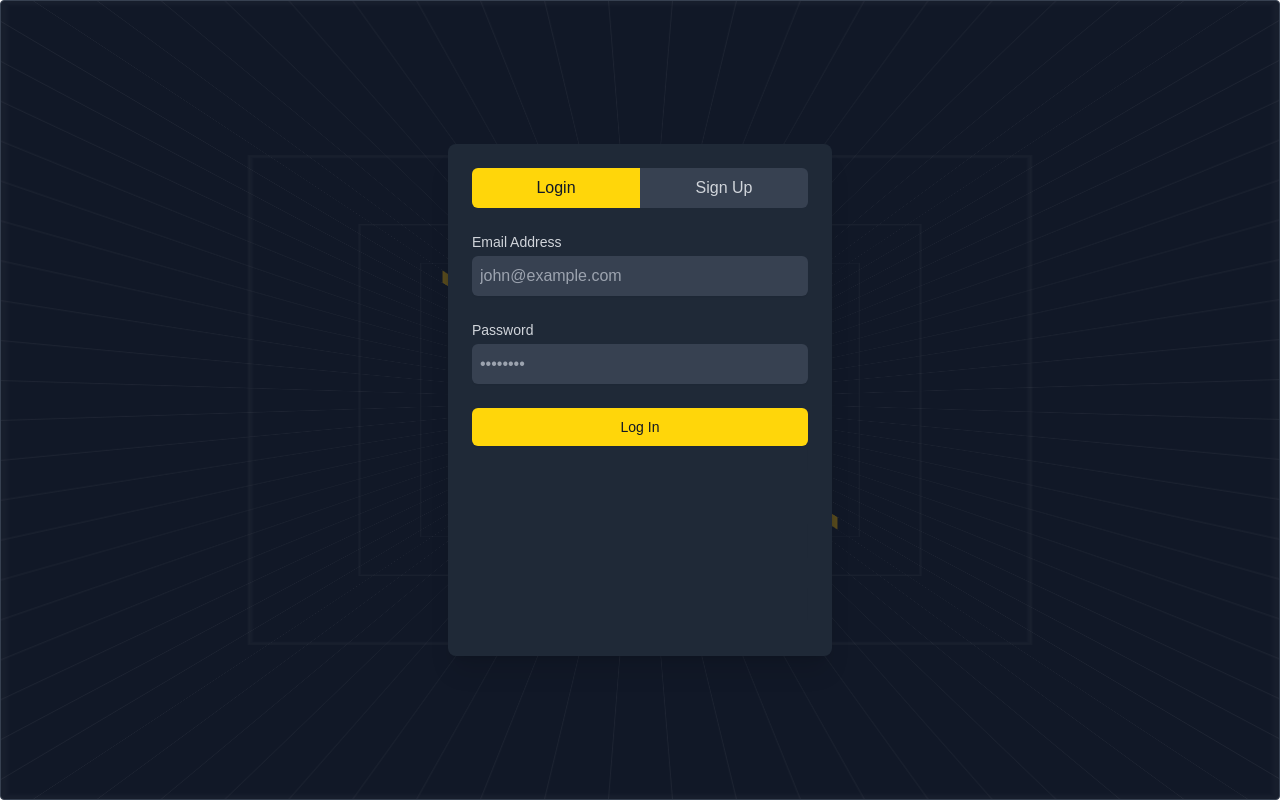
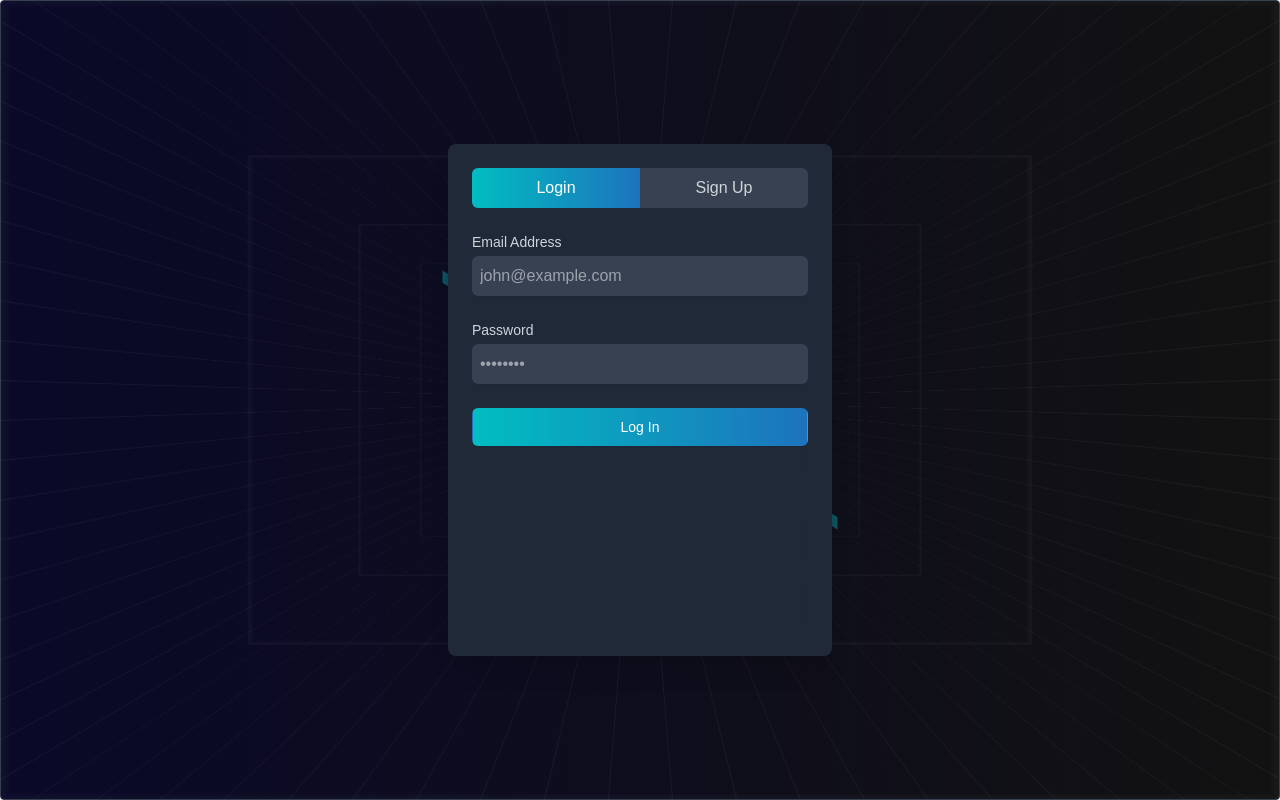
Before and after one commit to ak-1344/InsureFi, a Next.js app: page /auth in a window 1280 px wide. Built offline with nearby package versions, Linux system fonts and the light colour scheme.

Commit message:
modified auth pages

```diff
--- a/src/app/auth/page.tsx
+++ b/src/app/auth/page.tsx
@@ -16,14 +16,14 @@ export default function Home() {
 
 
   return (
-    <WarpBackground className="min-h-screen flex items-center justify-center p-4 bg-gray-900" gridColor="rgba(255, 255, 255, 0.05)">
+    <WarpBackground className="min-h-screen flex items-center justify-center p-4 bg-gradient-to-r from-[#0a0928] to-[#121212]" gridColor="rgba(255, 255, 255, 0.05)">
       <div className="w-full max-w-2xl">
         <div className="bg-gray-800 shadow-xl rounded-lg overflow-hidden">
           <div className="p-6 w-96">
             <div className="flex mb-6">
               <button
                 className={`flex-1 py-2 text-center ${
-                  isLogin ? 'bg-[#ffd60a] text-gray-900' : 'bg-gray-700 text-gray-300'
+                  isLogin ? 'bg-gradient-to-r from-[#01bdc1] to-[#1d73bd] text-white' : 'bg-gray-700 text-gray-300'
                 } rounded-l-md transition-all duration-300`}
                 onClick={() => {setIsLogin(true); }}
               >
@@ -31,7 +31,7 @@ export default function Home() {
               </button>
               <button
                 className={`flex-1 py-2 text-center ${
-                  !isLogin ? 'bg-[#ffd60a] text-gray-900' : 'bg-gray-700 text-gray-300'
+                  !isLogin ? 'bg-gradient-to-r from-[#01bdc1] to-[#1d73bd] text-white' : 'bg-gray-700 text-gray-300'
                 } rounded-r-md transition-all duration-300`}
                 onClick={() => setIsLogin(false)}
               >
--- a/src/app/dashboard/components/wallet-section.tsx
+++ b/src/app/dashboard/components/wallet-section.tsx
@@ -12,7 +12,7 @@ interface WalletSectionProps extends React.HTMLAttributes<HTMLDivElement> {}
 export function WalletSection({ className, ...props }: WalletSectionProps) {
   const [isConnected, setIsConnected] = useState(false)
   const handleConnect = () => {
-    // Implement wallet connection logic here
+
     setIsConnected(true)
   }
 
--- a/src/components/LoginForm.tsx
+++ b/src/components/LoginForm.tsx
@@ -61,7 +61,7 @@ export default function LoginForm() {
           })}
           type="email"
           id="email"
-          className="mt-1 block w-full rounded-md border-gray-600 bg-gray-700 shadow-sm focus:border-[#ffd60a] focus:ring focus:ring-[#ffd60a] focus:ring-opacity-50 text-white p-2"
+          className="mt-1 block w-full rounded-md border-gray-600 bg-gray-700 shadow-sm focus:border-[#01bdc1] focus:ring focus:ring-[#01bdc1] focus:ring-opacity-50 text-white p-2"
           placeholder="john@example.com"
           onChange={(e) => setEmail(e.target.value)}
         />
@@ -76,7 +76,7 @@ export default function LoginForm() {
           {...register('password', { required: 'Password is required' })}
           type="password"
           id="password"
-          className="mt-1 block w-full rounded-md border-gray-600 bg-gray-700 shadow-sm focus:border-[#ffd60a] focus:ring focus:ring-[#ffd60a] focus:ring-opacity-50 text-white p-2"
+          className="mt-1 block w-full rounded-md border-gray-600 bg-gray-700 shadow-sm focus:border-[#01bdc1] focus:ring focus:ring-[#01bdc1] focus:ring-opacity-50 text-white p-2"
           placeholder="••••••••"
           onChange={(e) => setPassword(e.target.value)}
         />
@@ -87,7 +87,7 @@ export default function LoginForm() {
 
       <button
         type="submit"
-        className="w-full py-2 px-4 border border-transparent rounded-md shadow-sm text-sm font-medium text-gray-900 bg-[#ffd60a] hover:bg-[#ffd60a]/90 focus:outline-none focus:ring-2 focus:ring-offset-2 focus:ring-[#ffd60a]"
+        className="w-full py-2 px-4 border border-transparent rounded-md shadow-sm text-sm font-medium text-white bg-gradient-to-r from-[#01bdc1] to-[#1d73bd] hover:bg-[#01bdc1]/90 focus:outline-none focus:ring-2 focus:ring-offset-2 focus:ring-[#01bdc1]"
       >
         Log In
       </button>
--- a/src/components/SignupForm.tsx
+++ b/src/components/SignupForm.tsx
@@ -65,7 +65,7 @@ export default function SignupForm() {
             {...register('firstName', { required: 'First name is required' })}
             type="text"
             id="firstName"
-            className="mt-1 block w-full rounded-md border-gray-600 bg-gray-700 shadow-sm focus:border-[#ffd60a] focus:ring focus:ring-[#ffd60a] focus:ring-opacity-50 text-white p-2"
+            className="mt-1 block w-full rounded-md border-gray-600 bg-gray-700 shadow-sm focus:border-[#01bdc1] focus:ring focus:ring-[#01bdc1] focus:ring-opacity-50 text-white p-2"
             placeholder="John"
             onChange={(e) => setFirstName(e.target.value)}
           />
@@ -81,7 +81,7 @@ export default function SignupForm() {
             {...register('lastName', { required: 'Last name is required' })}
             type="text"
             id="lastName"
-            className="mt-1 block w-full rounded-md border-gray-600 bg-gray-700 shadow-sm focus:border-[#ffd60a] focus:ring focus:ring-[#ffd60a] focus:ring-opacity-50 text-white p-2"
+            className="mt-1 block w-full rounded-md border-gray-600 bg-gray-700 shadow-sm focus:border-[#01bdc1] focus:ring focus:ring-[#01bdc1] focus:ring-opacity-50 text-white p-2"
             placeholder="Doe"
             onChange={(e) => setLastName(e.target.value)}
           />
@@ -99,7 +99,7 @@ export default function SignupForm() {
           {...register('middleName')}
           type="text"
           id="middleName"
-          className="mt-1 block w-full rounded-md border-gray-600 bg-gray-700 shadow-sm focus:border-[#ffd60a] focus:ring focus:ring-[#ffd60a] focus:ring-opacity-50 text-white p-2"
+          className="mt-1 block w-full rounded-md border-gray-600 bg-gray-700 shadow-sm focus:border-[#01bdc1] focus:ring focus:ring-[#01bdc1] focus:ring-opacity-50 text-white p-2"
           placeholder="Michael"
           onChange={(e) => setMiddleName(e.target.value)}
         />
@@ -120,7 +120,7 @@ export default function SignupForm() {
             })}
             type="tel"
             id="phoneNumber"
-            className="mt-1 block w-full rounded-md border-gray-600 bg-gray-700 shadow-sm focus:border-[#ffd60a] focus:ring focus:ring-[#ffd60a] focus:ring-opacity-50 text-white p-2"
+            className="mt-1 block w-full rounded-md border-gray-600 bg-gray-700 shadow-sm focus:border-[#01bdc1] focus:ring focus:ring-[#01bdc1] focus:ring-opacity-50 text-white p-2"
             placeholder="+1234567890"
             onChange={(e) => setPhoneNumber(e.target.value)}
           />
@@ -142,7 +142,7 @@ export default function SignupForm() {
             })}
             type="email"
             id="email"
-            className="mt-1 block w-full rounded-md border-gray-600 bg-gray-700 shadow-sm focus:border-[#ffd60a] focus:ring focus:ring-[#ffd60a] focus:ring-opacity-50 text-white p-2"
+            className="mt-1 block w-full rounded-md border-gray-600 bg-gray-700 shadow-sm focus:border-[#01bdc1] focus:ring focus:ring-[#01bdc1] focus:ring-opacity-50 text-white p-2"
             placeholder="john@example.com"
             onChange={(e) => setEmail(e.target.value)}
           />
@@ -164,7 +164,7 @@ export default function SignupForm() {
           })}
           type="password"
           id="password"
-          className="mt-1 block w-full rounded-md border-gray-600 bg-gray-700 shadow-sm focus:border-[#ffd60a] focus:ring focus:ring-[#ffd60a] focus:ring-opacity-50 text-white p-2"
+          className="mt-1 block w-full rounded-md border-gray-600 bg-gray-700 shadow-sm focus:border-[#01bdc1] focus:ring focus:ring-[#01bdc1] focus:ring-opacity-50 text-white p-2"
           placeholder="••••••••"
           onChange={(e) => setPassword(e.target.value)}
         />
@@ -175,7 +175,7 @@ export default function SignupForm() {
 
       <button
         type="submit"
-        className="w-full py-2 px-4 border border-transparent rounded-md shadow-sm text-sm font-medium text-gray-900 bg-[#ffd60a] hover:bg-[#ffd60a]/90 focus:outline-none focus:ring-2 focus:ring-offset-2 focus:ring-[#ffd60a]"
+        className="w-full py-2 px-4 border border-transparent rounded-md shadow-sm text-sm font-medium text-white bg-gradient-to-r from-[#01bdc1] to-[#1d73bd] hover:bg-[#01bdc1]/90 focus:outline-none focus:ring-2 focus:ring-offset-2 focus:ring-[#01bdc1]"
       >
         Sign Up
       </button>
--- a/src/components/WarpBackground.tsx
+++ b/src/components/WarpBackground.tsx
@@ -14,11 +14,11 @@ interface WarpBackgroundProps extends HTMLAttributes<HTMLDivElement> {
 }
 
 const predefinedBeams = [
-  { x: 10, delay: 0.5, hue: 45, lightness: 50, ar: 2 },
-  { x: 20, delay: 1.0, hue: 50, lightness: 55, ar: 3 },
-  { x: 30, delay: 1.5, hue: 55, lightness: 60, ar: 4 },
-  { x: 40, delay: 2.0, hue: 60, lightness: 65, ar: 5 },
-  { x: 50, delay: 2.5, hue: 65, lightness: 70, ar: 6 },
+  { x: 10, delay: 0.5, hue: 180, lightness: 50, ar: 2 },
+  { x: 20, delay: 1.0, hue: 180, lightness: 55, ar: 3 },
+  { x: 30, delay: 1.5, hue: 180, lightness: 60, ar: 4 },
+  { x: 40, delay: 2.0, hue: 180, lightness: 65, ar: 5 },
+  { x: 50, delay: 2.5, hue: 180, lightness: 70, ar: 6 },
 ];
 
 const Beam = ({
--- a/src/components/about.tsx
+++ b/src/components/about.tsx
@@ -20,15 +20,15 @@ export function AboutSection() {
               </p>
               <ul className="space-y-2">
                 <li className="flex items-center gap-2">
-                  <Blocks className="w-5 h-5 text-neutral-900 dark:text-neutral-50" />
+                  <Blocks className="w-5 h-5 text-[#01bdc1] dark:text-neutral-50" />
                   Immutable policy records
                 </li>
                 <li className="flex items-center gap-2">
-                  <Shield className="w-5 h-5 text-neutral-900 dark:text-neutral-50" />
+                  <Shield className="w-5 h-5 text-[#01bdc1] dark:text-neutral-50" />
                   Transparent claims process
                 </li>
                 <li className="flex items-center gap-2">
-                  <Zap className="w-5 h-5 text-neutral-900 dark:text-neutral-50" />
+                  <Zap className="w-5 h-5 text-[#01bdc1] dark:text-neutral-50" />
                   Instant settlements
                 </li>
               </ul>
--- a/src/components/workfeature_us.tsx
+++ b/src/components/workfeature_us.tsx
@@ -21,7 +21,7 @@ const steps = [
     },
     {
         icon: <Zap className="w-12 h-12 text-primary" />,
-        title: "4. Instant Claim Settlements",
+        title: "4. Quick Claim Settlements",
         description: "Upon approval, receive instant settlement of your claim, thanks to our automated smart contract process."
     }
 ]
```
Also changed, not shown: src/app/dashboard/components/connectWallet.ts (added), src/contexts/AccountContext.tsx (added), 1 other file (tests, documents, lock files or other folders).
